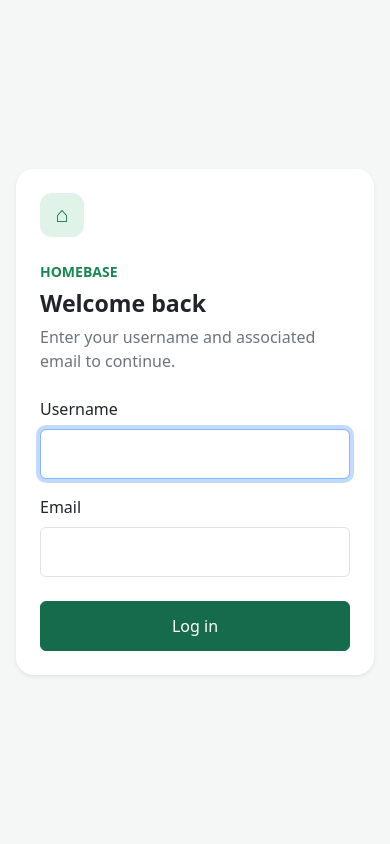
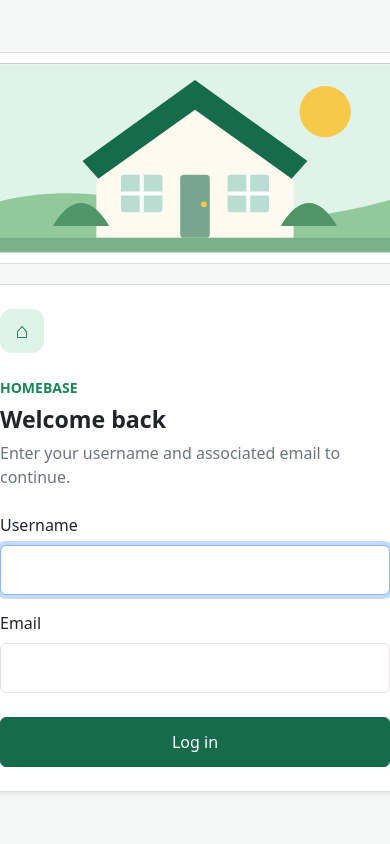
Before and after one commit to hmchadwick14-cloud/401_Project_CRUD, a Node server app: page /login in a window 390 px wide; the page is wider, and only the part inside the window is pictured. Run offline with Node 20, Linux system fonts and the light colour scheme.

Commit message:
added picture
added a picture on the login page

```diff
--- a/app.js
+++ b/app.js
@@ -9,6 +9,7 @@ const scrypt = promisify(scryptCallback);
 const app = express();
 app.use(express.urlencoded({ extended: false }));
 app.use(express.json());
+app.use(express.static(path.join(__dirname, 'public')));
 
 const SESSION_SECRET = process.env.SESSION_SECRET || randomBytes(32).toString('hex');
 function signSession(userId) {
--- a/views/login.ejs
+++ b/views/login.ejs
@@ -7,15 +7,27 @@
   <link href="https://cdn.jsdelivr.net/npm/bootstrap@5.3.3/dist/css/bootstrap.min.css" rel="stylesheet">
   <style>
     body { min-height: 100vh; background: #f4f7f5; }
-    .login-card { max-width: 440px; border: 0; border-radius: 18px; }
+    .login-layout { display: flex; align-items: center; gap: 20px; }
+    .login-card { width: 440px; border: 1px solid #dddddd; border-radius: 8px; background: white; }
+    .house-card { width: 300px; border: 1px solid #dddddd; border-radius: 8px; background: white; padding: 10px; }
+    .house-image { width: 100%; height: 190px; object-fit: cover; border: 1px solid #cccccc; border-radius: 4px; }
     .brand-mark { width: 44px; height: 44px; display: grid; place-items: center; border-radius: 12px; background: #dff3e9; color: #176b4d; font-size: 1.35rem; }
     .form-control { padding: .75rem .9rem; }
     .btn-primary { background: #176b4d; border-color: #176b4d; padding: .75rem; }
     .btn-primary:hover { background: #12583f; border-color: #12583f; }
+    @media (max-width: 800px) {
+      .login-layout { flex-direction: column; }
+      .house-card { width: 440px; }
+      .login-card { width: 440px; max-width: 100%; }
+    }
   </style>
 </head>
 <body class="d-flex align-items-center justify-content-center p-3">
-  <main class="card login-card shadow-sm w-100">
+  <main class="login-layout">
+    <div class="house-card">
+      <img class="house-image" src="/house.svg" alt="A house">
+    </div>
+    <div class="login-card shadow-sm">
       <div class="card-body p-4 p-md-5">
         <div class="brand-mark mb-4" aria-hidden="true">⌂</div>
         <p class="text-uppercase small fw-semibold text-success mb-2">HomeBase</p>
@@ -38,6 +50,7 @@
           <button class="btn btn-primary w-100" type="submit">Log in</button>
         </form>
       </div>
+    </div>
   </main>
 </body>
 </html>
```
Also changed, not shown: README.md, public/house.svg (added). Lines whose indentation alone changed are shown as unchanged.
